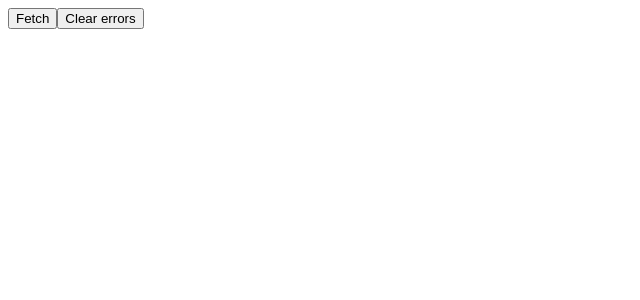
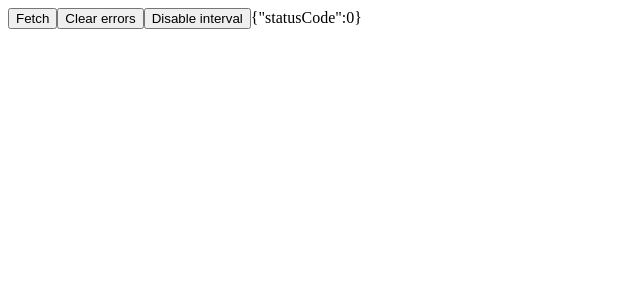
Before and after one commit to aguirrealvaro/fetch-client-api, a React app: page / in a window 1280 px wide. Shown: the top 300 px of the page, without its empty margins (0-640 px from the left). Built offline with nearby package versions, Linux system fonts and the light colour scheme; no server answers.

Commit message:
Add missing deps

```diff
--- a/src/App.tsx
+++ b/src/App.tsx
@@ -1,5 +1,5 @@
 import React, { FunctionComponent } from "react";
-import { loginUser, getUsers, getCurrent } from "./client/endpoints";
+import { loginUser, getUsers } from "./client/endpoints";
 import { useRequest } from "@/client";
 
 type UsersResponse = {
@@ -29,16 +29,24 @@ export const App: FunctionComponent = () => {
     password: "1234",
   };
 
-  //const { data, isFetching, error, dispatch, clearErrors } = useRequest<LoginResponseType>(loginUser(body));
+  /* const { data, isFetching, error, dispatch, clearErrors } = useRequest<LoginResponseType>(loginUser(body), {
+    intialFetch: true,
+  }); */
 
-  const { data, isFetching, error, dispatch, clearErrors } = useRequest<UsersResponse>(getUsers());
-
-  //const { data, isFetching, error, dispatch, clearErrors } = useRequest(getCurrent());
+  const { data, isFetching, error, dispatch, clearErrors, disableInterval } = useRequest<UsersResponse>(
+    getUsers(),
+    {
+      intialFetch: true,
+      refetchInterval: 3000,
+      onReceive: () => console.log("on receive"),
+    }
+  );
 
   return (
     <>
-      <button onClick={() => dispatch()}>Fetch</button>
-      <button onClick={() => clearErrors()}>Clear errors</button>
+      <button onClick={dispatch}>Fetch</button>
+      <button onClick={clearErrors}>Clear errors</button>
+      <button onClick={disableInterval}>Disable interval</button>
       <>
         {isFetching && "fetching"}
         {error && JSON.stringify(error)}
--- a/src/client/useRequest.ts
+++ b/src/client/useRequest.ts
@@ -59,12 +59,12 @@ export const useRequest = <ResponseType = any, ErrorType = unknown>(
         isFetching: false,
       }));
     }
-  }, [baseUrl, body, method, token, url]);
+  }, [baseUrl, method, token, url, query]);
 
   useEffect(() => {
     if (!intialFetch) return;
     dispatch();
-  }, [intialFetch]);
+  }, [dispatch, intialFetch]);
 
   const clearErrors = useCallback(() => {
     if (!error) return;
```
